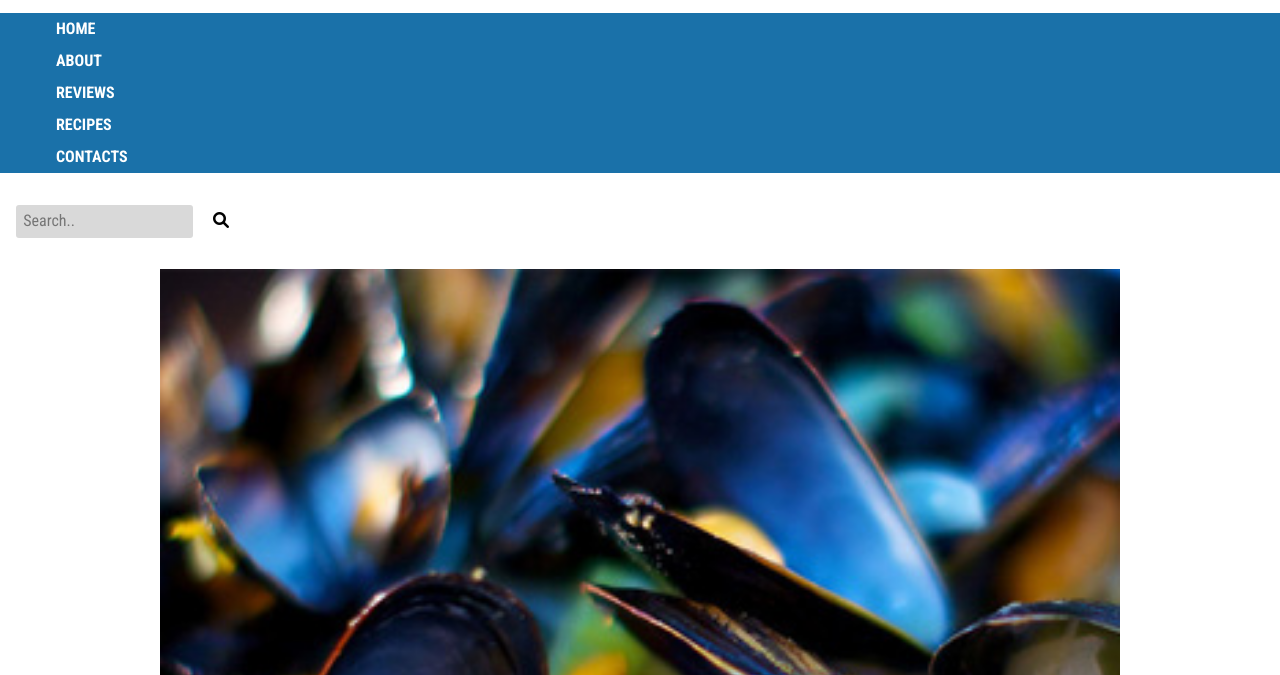
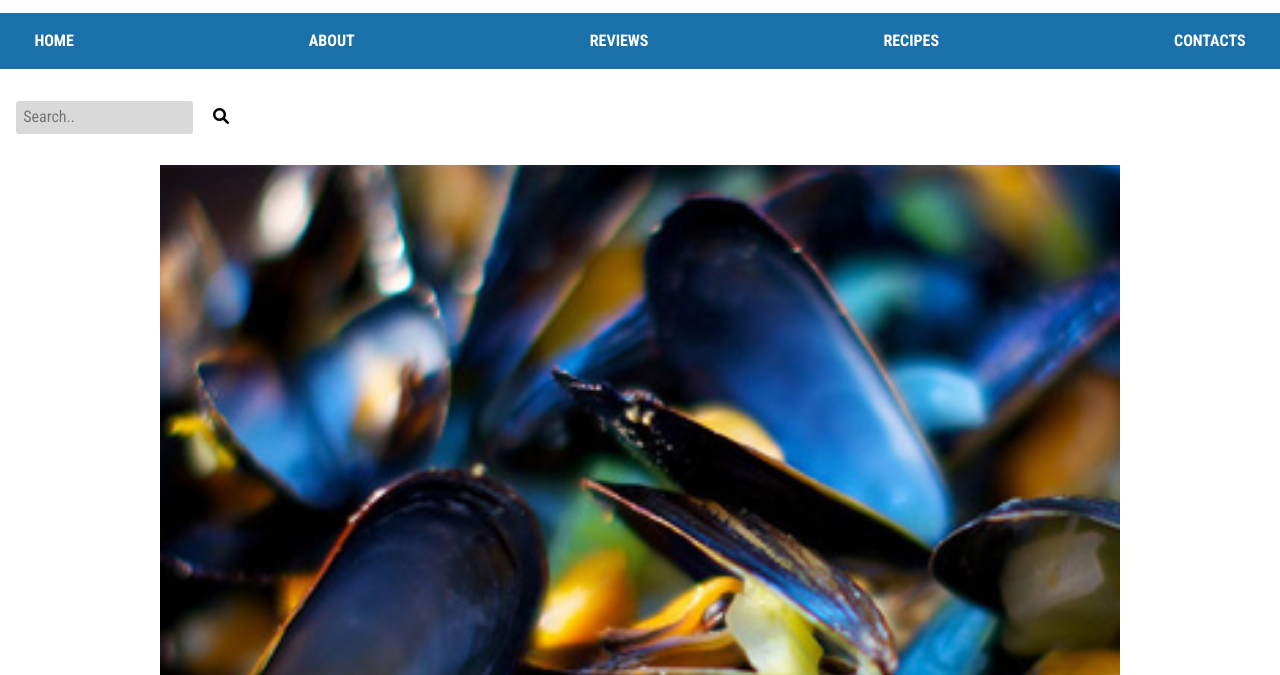
Before and after one commit to fyeung21/food-explorer, a website: page dev/index.html in a window 1280 px wide. Shown: the part 125-800 px from the top of the page. Drawn offline with nearby package versions, Linux system fonts and the light colour scheme; files that its build step writes are made by us from their sources.

Commit message:
flexes navigation

```diff
--- a/dev/scss/_header.scss
+++ b/dev/scss/_header.scss
@@ -1,4 +1,5 @@
 @use 'variables' as *;
+@use 'mixins' as *;
 
 //header styles here
 header{
@@ -26,20 +27,31 @@ header{
     }
 
     nav{
+        background-color: $accent-color2;
         ul{
             list-style: none;
             background-color: $main-color;
+            padding: 1rem;
 
             li a{
+                padding: 1rem;
                 color: $font-color-heading;
                 text-decoration: none;
                 text-transform: uppercase;
-                line-height: 2rem;
-                padding: 1rem;
+            }
+        }
 
-                &:hover{
-                    // placeholder color
-                    color: $font-color-heading-hover;
+        @media(min-width: $tablet){
+            ul{
+                @include flex-row();
+
+                li a{
+                    padding: 1.15rem;
+                    &:hover{
+                        // placeholder color
+                        color: $font-color-heading-hover;
+                        background-color: $accent-color;
+                    }
                 }
             }
         }
```
